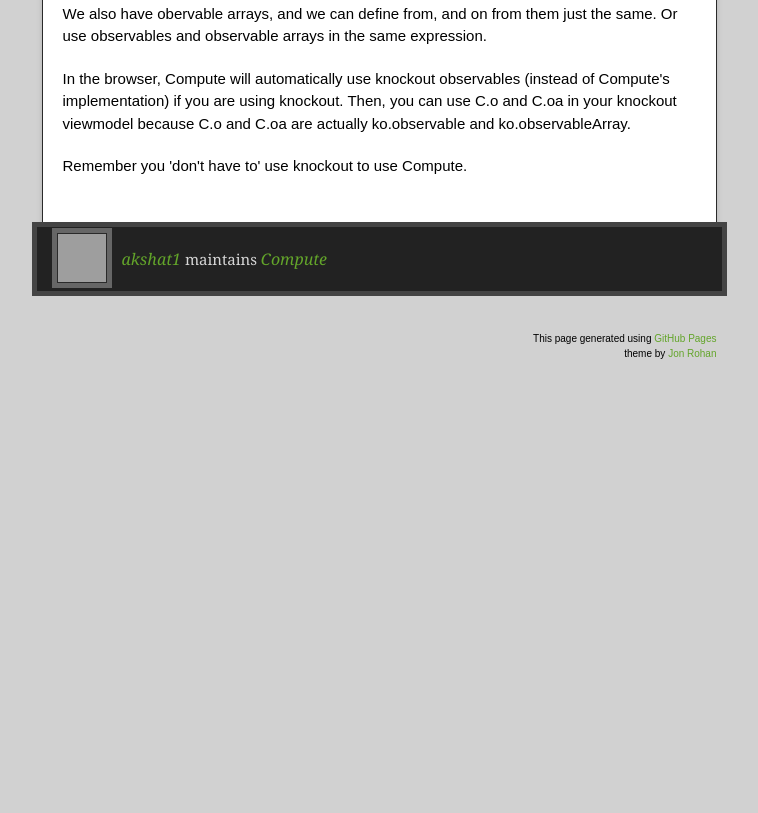
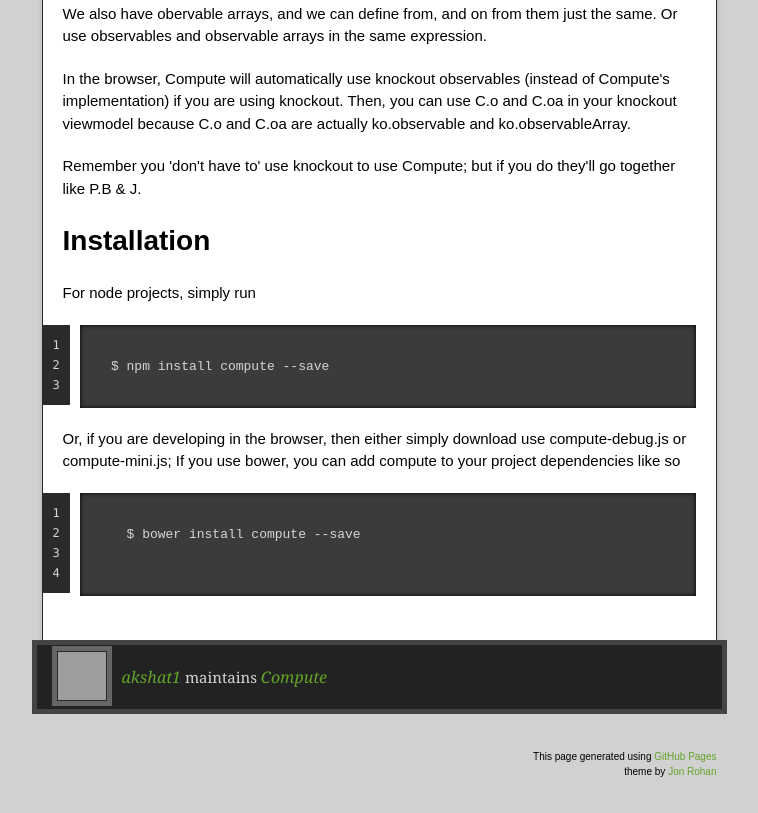
Before and after one commit to akshat1/Compute, a plain HTML site: page index.html in a window 1280 px wide. Shown: the part 1478-2291 px from the top of the page, without its empty margins (261-1019 px from the left). Before the commit the page ends 1929 px from the top, so only its background shows below. Drawn offline with nearby package versions, Linux system fonts and the light colour scheme; grey boxes are pictures that could not be loaded.

Commit message:
Fix broken index.html

```diff
--- a/index.html
+++ b/index.html
@@ -103,7 +103,23 @@
 
 <p>In the browser, Compute will automatically use knockout observables (instead of Compute's implementation) if you are using knockout. Then, you can use C.o and C.oa in your knockout viewmodel because C.o and C.oa are actually ko.observable and ko.observableArray.</p>
 
-<p>Remember you 'don't have to' use knockout to use Compute.</p>
+<p>Remember you 'don't have to' use knockout to use Compute; but if you do they'll go together like P.B &amp; J.</p>
+
+<h1>Installation</h1>
+<p>
+  For node projects, simply run
+  <pre><code>
+    $ npm install compute --save
+  </code></pre>
+</p>
+<p>
+  Or, if you are developing in the browser, then either simply download use compute-debug.js or compute-mini.js; If you use bower, you can add compute to your project dependencies like so
+  <pre>
+    <code>
+      $ bower install compute --save
+    </code>
+  </pre>
+</p>
         </article>
       </div>
     </div>
```
